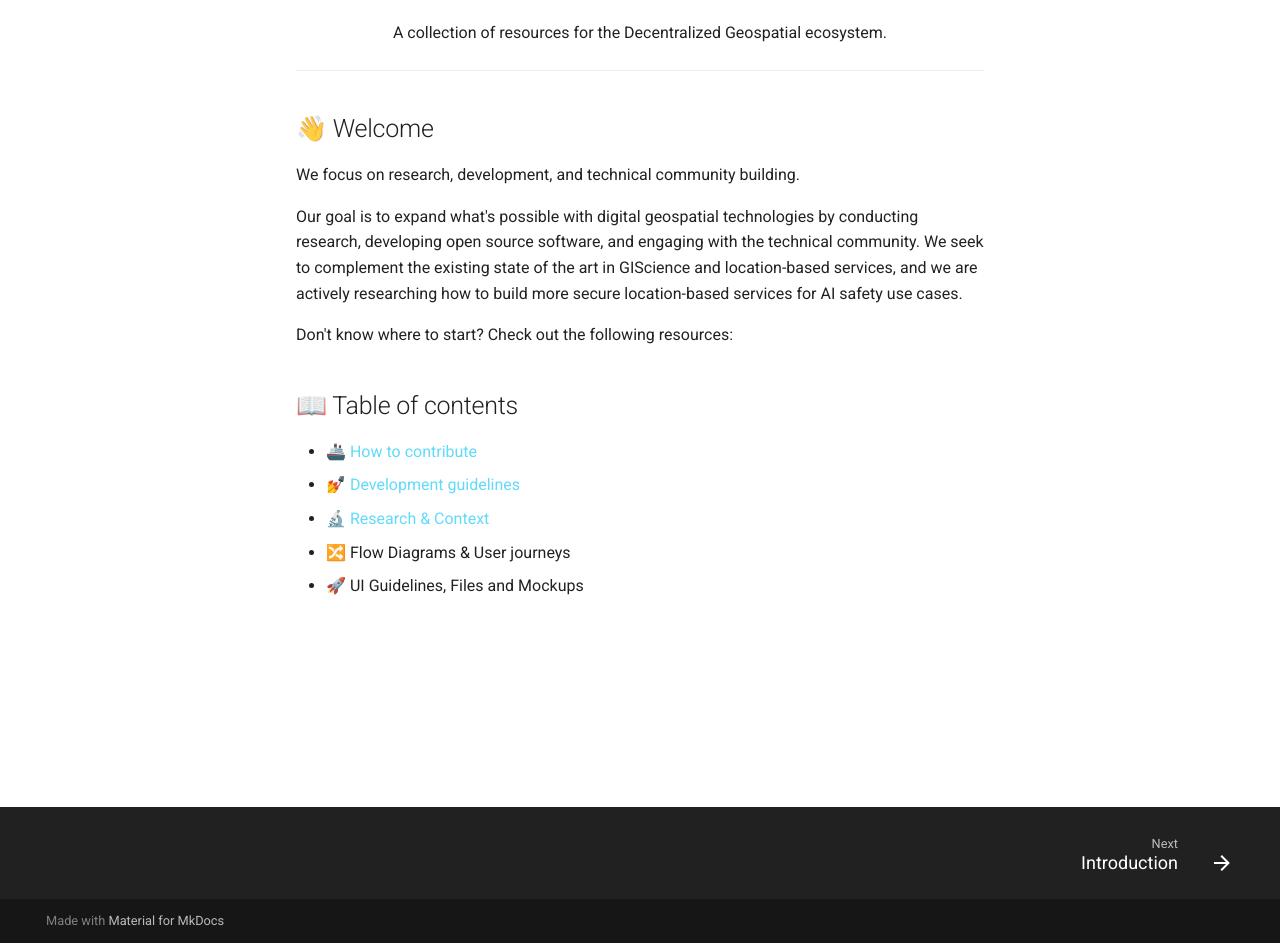
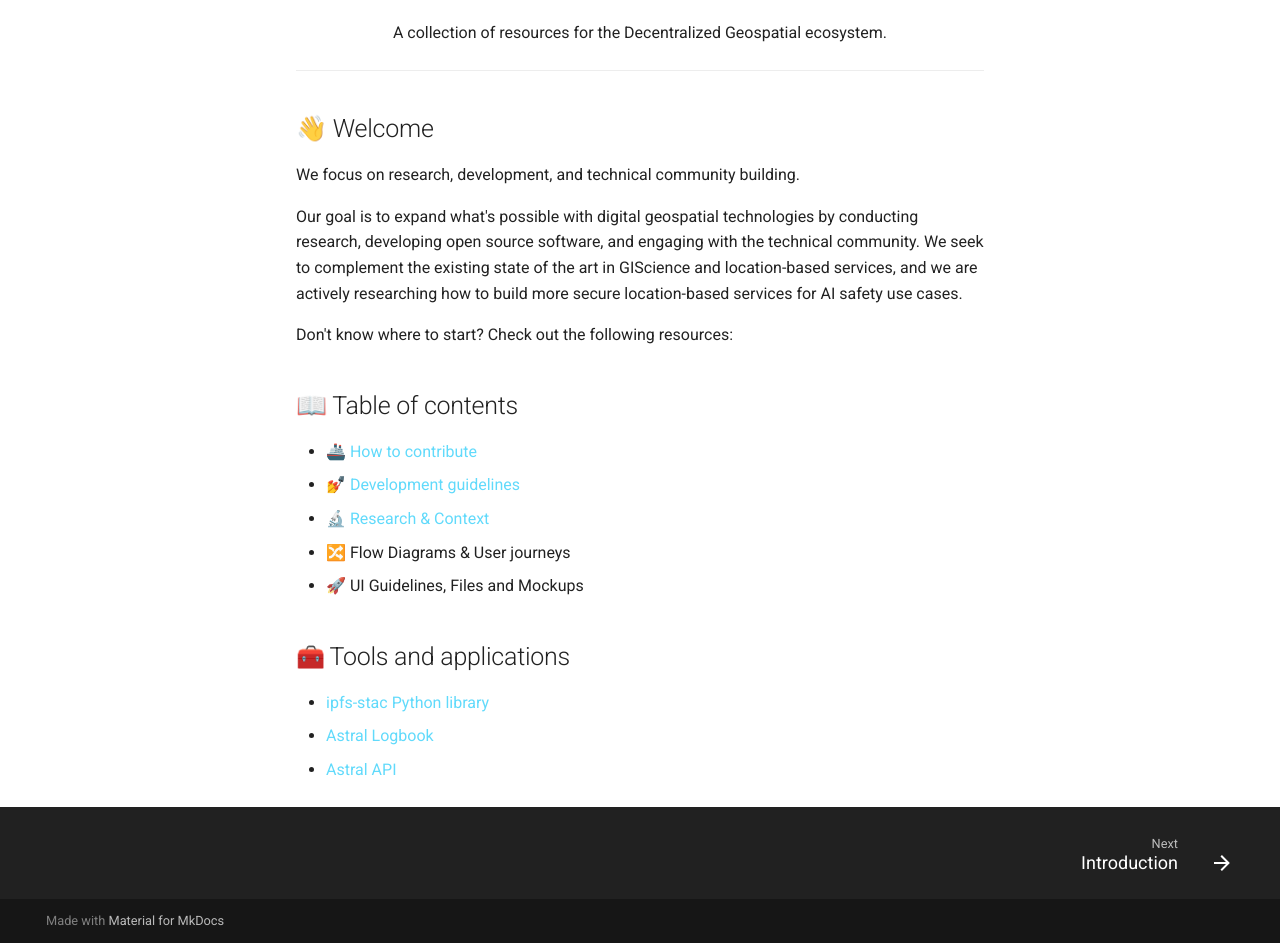
Before and after one commit to DecentralizedGeo/DecentralizedGeo-hub, an MkDocs documentation site: the page built from docs/index.md, in a window 1280 px wide and 1243 px high, cut to the strip 300-1243 px from the top of the window. Built offline with MkDocs 1.6.1 and Material for MkDocs 9.7.7, drawn with Linux system fonts in a browser that asks for light colours; emoji names are drawn with the system emoji font; some of the changed text lies outside the part shown.

Commit message:
Added section with direct links to tools and apps

```diff
--- a/docs/index.md
+++ b/docs/index.md
@@ -24,6 +24,12 @@ Don't know where to start? Check out the following resources:
 
 - [🚢 How to contribute](./contribute/contributing-guidelines.md)
 - [💅 Development guidelines](./style-guidelines.md)
-- [🔬 Research & Context](https://osf.io/preprints/osf/bg2uq_v1){:target="_blank"}
+- 🔬 <a href="https://osf.io/preprints/osf/bg2uq_v1" target="_blank">Research & Context</a>
 - 🔀 Flow Diagrams & User journeys
 - 🚀 UI Guidelines, Files and Mockups
+
+## :toolbox: Tools and applications
+
+- <a href="https://decentralizedgeo.github.io/ipfs-stac/" target="_blank">ipfs-stac Python library</a>
+- [Astral Logbook](./ecosystem/astral-logbook/index.md)
+- [Astral API](./ecosystem/astral-api/index.md)
```
